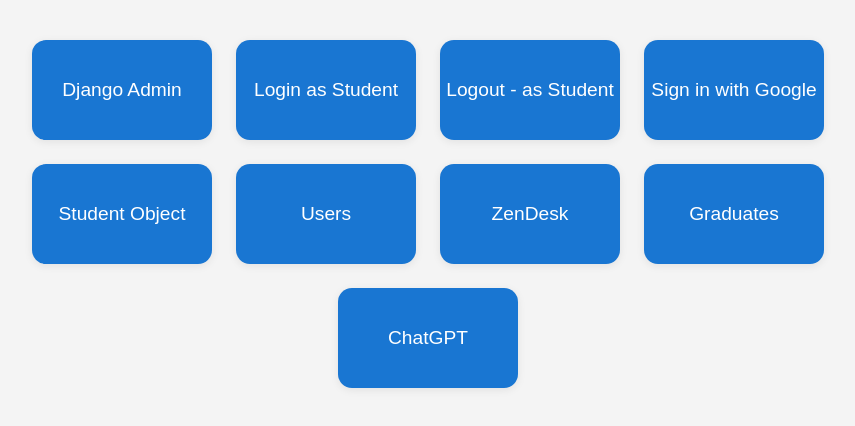
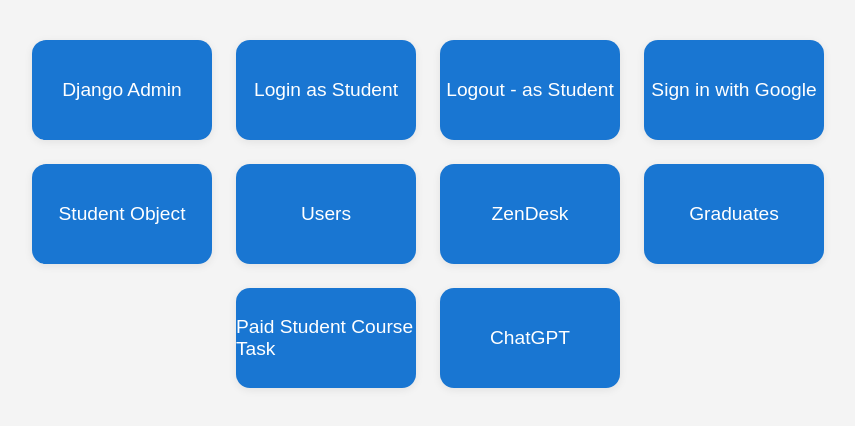
Before and after one commit to Ruud98/edops_shortcuts, a plain HTML site: page index.html in a window 1280 px wide. Shown: the whole page, without its empty margins (212-1067 px from the left). Drawn offline with Linux system fonts and the light colour scheme.

Commit message:
Update index.html
- add the link:
paidstudentcoursetask
https://www.hyperiondev.com/admin/moocadmin/paidstudentcoursetask/

```diff
--- a/index.html
+++ b/index.html
@@ -51,6 +51,7 @@
         <a class="tile-btn" href="https://www.hyperiondev.com/admin/auth/user/" target="_blank">Users</a>
         <a class="tile-btn" href="https://hyperiondevsupport.zendesk.com/agent/home/tickets" target="_blank">ZenDesk</a>
         <a class="tile-btn" href="https://www.hyperiondev.com/admin/graduate_dashboard/graduate/" target="_blank">Graduates</a>
+        <a class="tile-btn" href="https://www.hyperiondev.com/admin/moocadmin/paidstudentcoursetask/" target="_blank">Paid Student Course Task</a>
         <a class="tile-btn" href="https://chatgpt.com/" target="_blank">ChatGPT</a>
     </div>
 </body>
```
